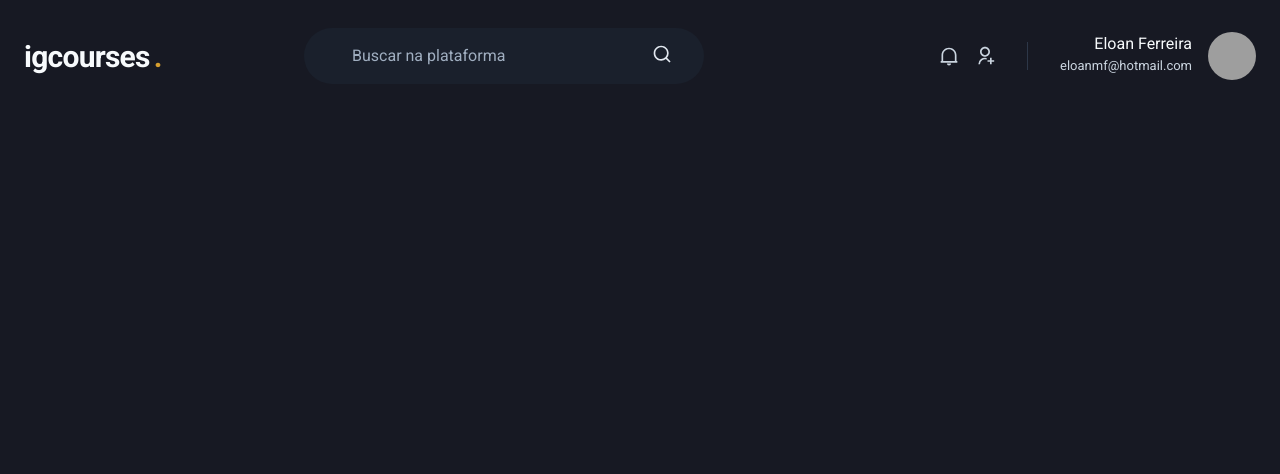
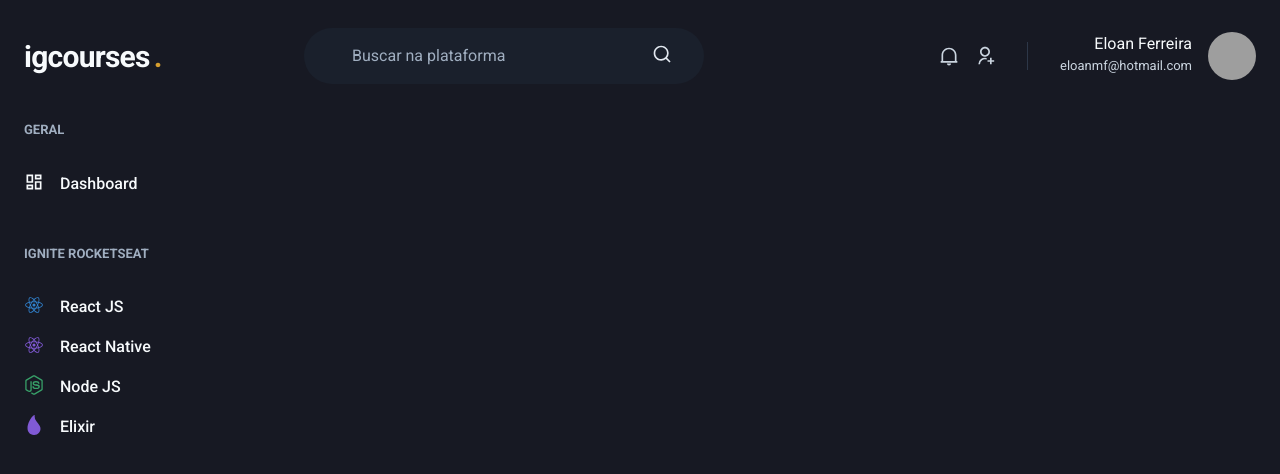
Before and after one commit to emffor/igcourses, a Next.js app: page /dashboard in a window 1280 px wide. Shown: the top 474 px of the page. Built offline with nearby package versions, Linux system fonts and the light colour scheme; grey boxes are pictures that could not be loaded.

Commit message:
Componente: Sidebar

```diff
--- a/src/components/Header.tsx
+++ b/src/components/Header.tsx
@@ -93,7 +93,6 @@ export function Header() {
 
                 </Flex>
             </Flex>
-
         </Flex>
     );
 }
--- /dev/null
+++ b/src/components/Sidebar.tsx
@@ -0,0 +1,132 @@
+import { Box, Stack, Text, Link, Icon } from "@chakra-ui/react";
+import { RiDashboardLine, RiReactjsFill } from "react-icons/ri";
+import { FaNodeJs } from "react-icons/fa";
+import { SiElixir } from "react-icons/si";
+
+
+
+export function Sidebar() {
+    return (
+        <Box
+            as="aside"
+            w="64"
+            mr="8"
+        >
+            <Stack
+                spacing="12"
+                align="flex-start"
+            >
+                <Box>
+                    <Text
+                        fontWeight="bold"
+                        color="gray.400"
+                        fontSize="small"
+                    >
+                        GERAL
+                    </Text>
+                    <Stack
+                        spacing="4"
+                        mt="8"
+                        align="stretch"
+                    >
+                        <Link
+                            display="flex"
+                            alignContent="center"
+                        >
+                            <Icon
+                                as={RiDashboardLine}
+                                fontSize="20"
+                            />
+                            <Text
+                                ml="4"
+                                fontWeight="medium"
+                            >
+                                Dashboard
+                            </Text>
+                        </Link>
+                    </Stack>
+                </Box>
+                <Box>
+                    <Text
+                        fontWeight="bold"
+                        color="gray.400"
+                        fontSize="small"
+                    >
+                        IGNITE ROCKETSEAT
+                    </Text>
+                    <Stack
+                        spacing="4"
+                        mt="8"
+                        align="stretch"
+                    >
+                        <Link
+                            display="flex"
+                            alignContent="center"
+                        >
+                            <Icon
+                                as={RiReactjsFill}
+                                fontSize="20"
+                                color="blue.500"
+                            />
+                            <Text
+                                ml="4"
+                                fontWeight="medium"
+                            >
+                                React JS
+                            </Text>
+                        </Link>
+                        <Link
+                            display="flex"
+                            alignContent="center"
+                        >
+                            <Icon
+                                as={RiReactjsFill}
+                                fontSize="20"
+                                color="purple.500"
+                            />
+                            <Text
+                                ml="4"
+                                fontWeight="medium"
+                            >
+                                React Native
+                            </Text>
+                        </Link>
+                        <Link
+                            display="flex"
+                            alignContent="center"
+                        >
+                            <Icon
+                                as={FaNodeJs}
+                                fontSize="20"
+                                color="green.500"
+                            />
+                            <Text
+                                ml="4"
+                                fontWeight="medium"
+                            >
+                                Node JS
+                            </Text>
+                        </Link>
+                        <Link
+                            display="flex"
+                            alignContent="center"
+                        >
+                            <Icon
+                                as={SiElixir}
+                                fontSize="20"
+                                color="purple.500"
+                            />
+                            <Text
+                                ml="4"
+                                fontWeight="medium"
+                            >
+                                Elixir
+                            </Text>
+                        </Link>
+                    </Stack>
+                </Box>
+            </Stack>
+
+        </Box>
+    );
+}
--- a/src/pages/dashboard.tsx
+++ b/src/pages/dashboard.tsx
@@ -1,7 +1,25 @@
+import { AspectRatio, Flex } from "@chakra-ui/react";
 import { Header } from "../components/Header";
+import { Sidebar } from "../components/Sidebar";
 
 export default function Dashboard() {
     return (
-        <Header />
+        <Flex
+            direction="column"
+        >
+            {/* Header */}
+            <Header />
+
+            {/* Sidebar */}
+            <Flex
+                w="100%"
+                my="6"
+                maxWidth={1480}
+                mx="auto"
+                px="6"
+            >
+                <Sidebar />
+            </Flex>
+        </Flex>
     );
 }
```
